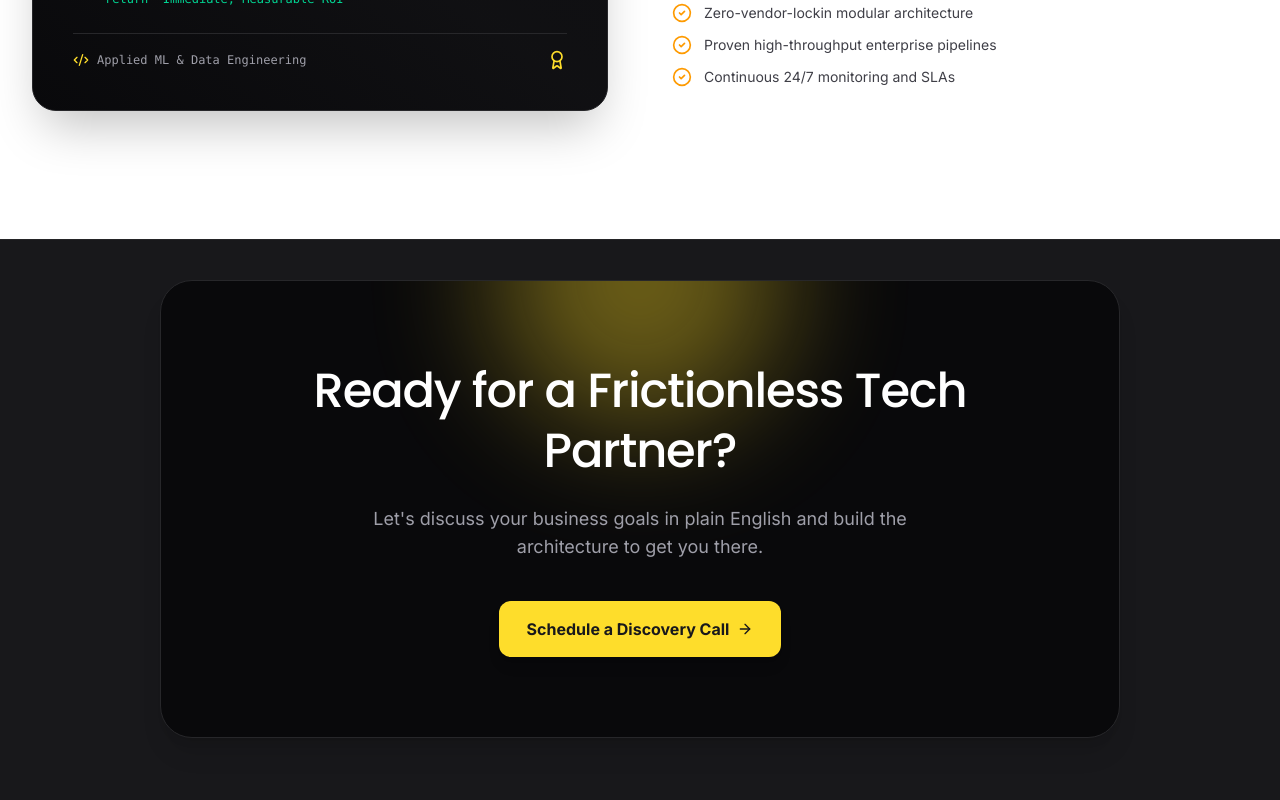
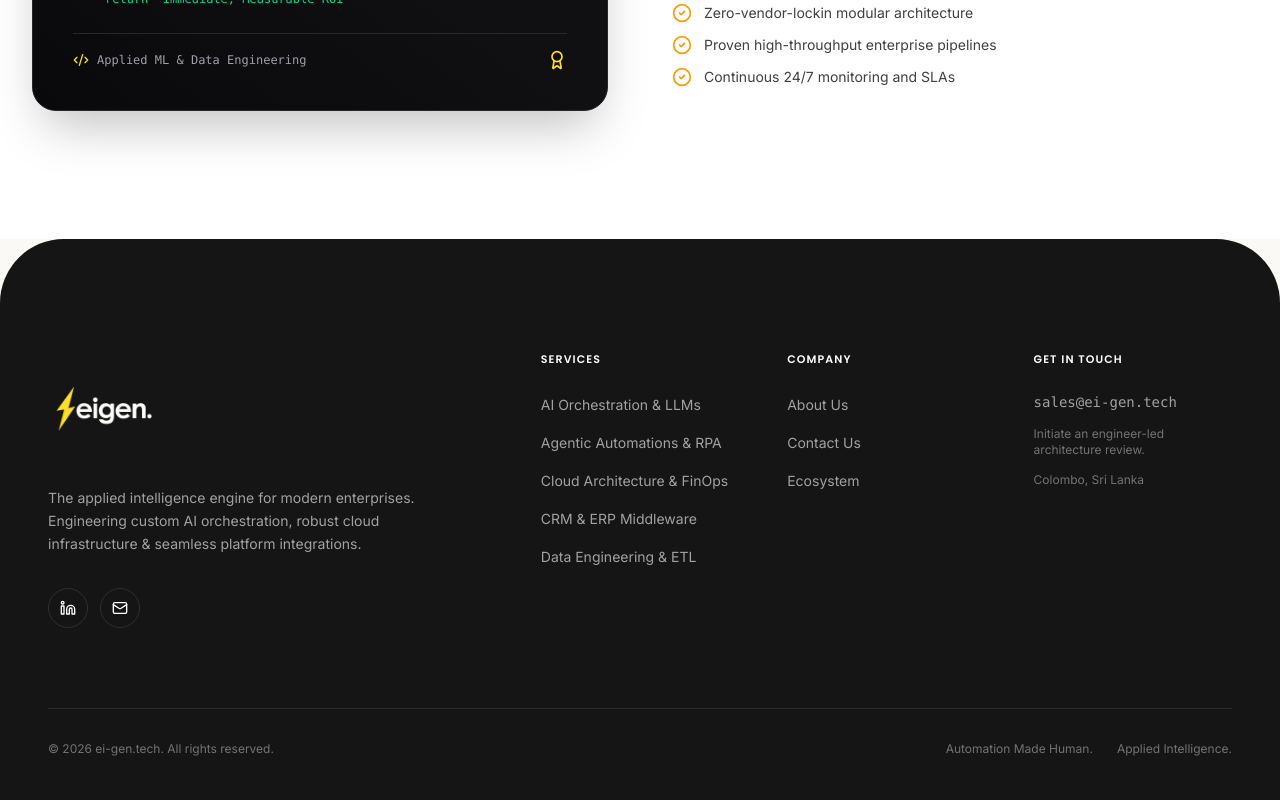
Before and after one commit to nimjj/eigen-website, a React (Vite) app in the folder Landing Page/: page /about in a window 1280 px wide. Shown: the part 3800-4600 px from the top of the page. Built offline with nearby package versions, Linux system fonts and the light colour scheme.

Commit message:
feat(about): remove CTA section from About page

```diff
--- a/Landing Page/src/app/pages/about/components/cta-section.tsx
+++ /dev/null
@@ -1,32 +0,0 @@
-import { Link } from "react-router";
-import { ArrowRight } from "lucide-react";
-
-export function CTASection() {
-  return (
-    <section id="contact" className="bg-zinc-900 pb-24 pt-10 border-t border-zinc-800/80">
-      <div className="mx-auto max-w-5xl px-6 lg:px-8">
-        <div className="group relative overflow-hidden rounded-[2rem] border border-zinc-800 bg-zinc-950 px-8 py-20 text-center shadow-xl transition-all duration-500 hover:border-zinc-700">
-          <div
-            className="pointer-events-none absolute left-1/2 top-0 h-72 w-72 -translate-x-1/2 -translate-y-1/2 rounded-full opacity-40 blur-3xl transition-all duration-500 group-hover:scale-125 group-hover:opacity-60"
-            style={{ background: "var(--accent-yellow)" }}
-          />
-          <h2 className="relative mx-auto max-w-3xl text-3xl font-medium leading-tight tracking-tight text-white sm:text-5xl">
-            Ready for a Frictionless Tech Partner?
-          </h2>
-          <p className="relative mx-auto mt-6 max-w-xl text-lg text-zinc-400">
-            Let's discuss your business goals in plain English and build the architecture to get you there.
-          </p>
-          <div className="relative mt-10">
-            <Link
-              to="/contact"
-              className="inline-flex items-center justify-center gap-2 rounded-xl bg-[var(--accent-yellow)] px-7 py-4 font-bold text-zinc-900 shadow-lg transition-all duration-300 hover:bg-[var(--accent-yellow-hover)] hover:scale-105 hover:shadow-yellow-500/20"
-            >
-              Schedule a Discovery Call
-              <ArrowRight className="h-4 w-4 transition-transform duration-200 group-hover:translate-x-1" />
-            </Link>
-          </div>
-        </div>
-      </div>
-    </section>
-  );
-}
--- a/Landing Page/src/app/pages/about/page.tsx
+++ b/Landing Page/src/app/pages/about/page.tsx
@@ -4,7 +4,6 @@ import { MissionVision } from "./components/mission-vision";
 import { CorePhilosophy } from "./components/core-philosophy";
 import { CapabilitiesGrid } from "./components/capabilities-grid";
 import { LeadershipExpertise } from "./components/leadership-expertise";
-import { CTASection } from "./components/cta-section";
 
 export function AboutPage() {
   return (
@@ -19,7 +18,6 @@ export function AboutPage() {
       <CorePhilosophy />
       <CapabilitiesGrid />
       <LeadershipExpertise />
-      <CTASection />
     </>
   );
 }
```
Also changed, not shown: 12 other files (tests, documents, lock files or other folders).
